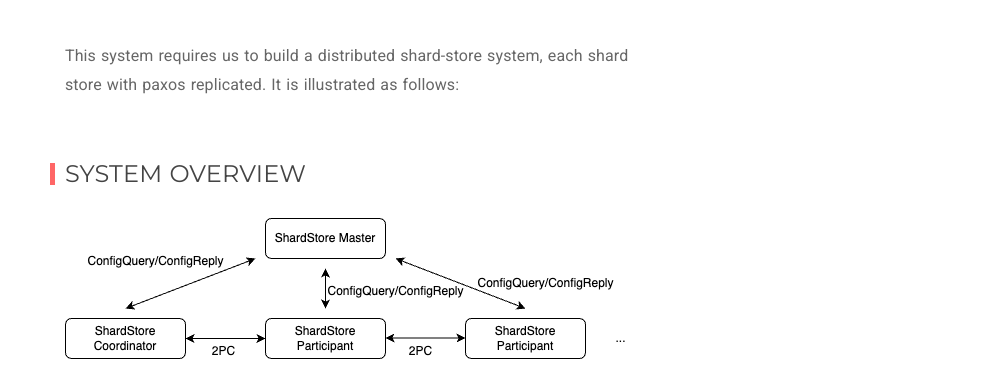
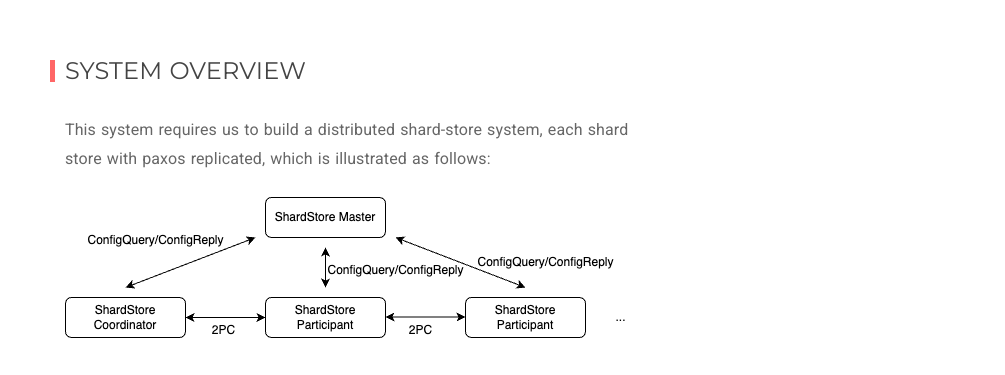
Before and after one commit to MurPenguin/murpenguin.github.io, a plain HTML site: page 2025/05/03/Lab4 ShardStore System based on PMMC/index.html in a window 1280 px wide. Shown: the part 289-664 px from the top of the page, without its empty margins (275-1280 px from the left). Drawn offline with nearby package versions, Linux system fonts and the light colour scheme.

Commit message:
Site updated: 2025-05-06 23:57:49

```diff
--- a/2025/05/03/Lab4 ShardStore System based on PMMC/index.html
+++ b/2025/05/03/Lab4 ShardStore System based on PMMC/index.html
@@ -105,8 +105,8 @@
     Lab4 ShardStore System based on PMMC
   </h1>
   <div class="content markdown-body">
-    <p>This system requires us to build a distributed shard-store system, each shard store with paxos replicated. It is illustrated as follows: </p>
-<h2 id="System-Overview"><a href="#System-Overview" class="headerlink" title="System Overview"></a>System Overview</h2><p><img src="/images/image-20250429173212685.png" alt="image-20250429173212685.png"></p>
+    <h2 id="System-Overview"><a href="#System-Overview" class="headerlink" title="System Overview"></a>System Overview</h2><p>This system requires us to build a distributed shard-store system, each shard store with paxos replicated, which is illustrated as follows: </p>
+<p><img src="/images/image-20250429173212685.png" alt="image-20250429173212685.png"></p>
 <p>The system consists of a shard master and several shard groups. Among shard groups, there is a groups act as a shard store coordinator, which controls the process of 2 Phase Commit, while others act as participants. </p>
 <p>In each shard store group, member servers has a paxos sub node to communicate with each other by replicating operation logs. If a shard store server want to replicate an operation to other server, it will wrap this operation into a paxos request and then send it to paxos sub-node, which will then send this operation to all of the member servers (including itself) as paxos decision. The subnode can be viewed as an inside module of each server node, so the communication is reliable.</p>
 <p><img src="/images/image-20250430183049930.png" alt="image-20250430183049930.png"></p>
```
